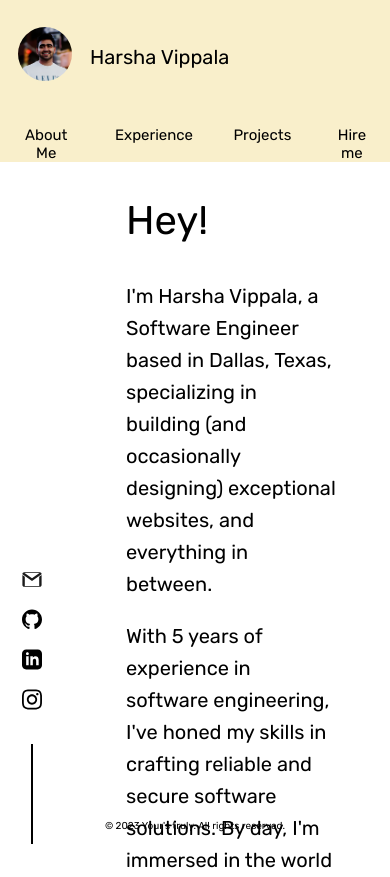
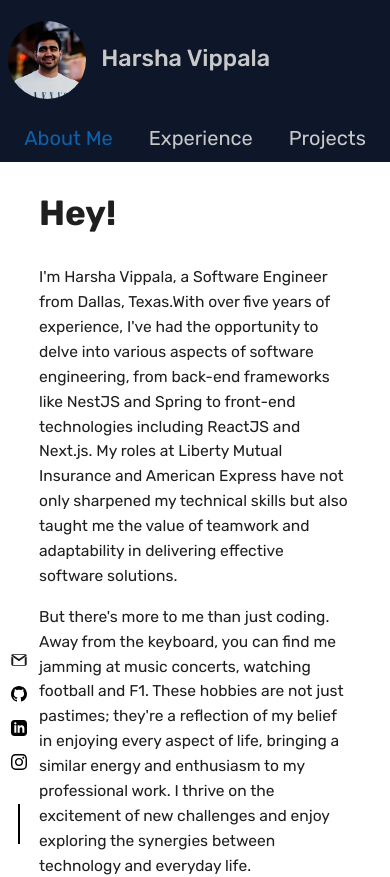
Before and after one commit to HarshaVippala/canvas, a Next.js app: page / in a window 390 px wide. Shown: the top 877 px of the page. Built offline with nearby package versions, Linux system fonts and the light colour scheme.

Commit message:
chore: misc update

```diff
--- a/components/sidebar.module.css
+++ b/components/sidebar.module.css
@@ -1,7 +1,7 @@
 .fixedContainer {
     position: fixed;
     bottom: 0;
-    left: 5%;
+    left: 2rem;;
     display: flex;
     flex-direction: column;
     align-items: center;
@@ -9,6 +9,10 @@
 
 .socialIcons {
     margin-bottom: 20px;
+  }
+
+  .socialIcons img:hover{
+    transform: scale(1.5)
   }
 
   .socialIcons a {
@@ -20,6 +24,7 @@
   .socialIcons img {
     width: 25px;
     height: 25px;
+    transition: transform 0.3s ease;
   }
 
 .verticalLineLeft {
@@ -27,3 +32,43 @@
     width: 2px;
     background-color: rgb(0, 0, 0);
   }
+
+
+
+  @media (max-width: 768px) {
+    .fixedContainer {
+      position: fixed;
+      bottom: 0;
+      left: 0.5rem;;
+      display: flex;
+      flex-direction: column;
+      align-items: center;
+  }
+
+  .socialIcons {
+      margin-bottom: 20px;
+    }
+
+    .socialIcons img:hover{
+      transform: scale(1.5)
+    }
+
+    .socialIcons a {
+      display: block;
+      padding: 10%;
+      margin-bottom: 10px;
+    }
+
+    .socialIcons img {
+      width: 20px;
+      height: 20px;
+      transition: transform 0.3s ease;
+    }
+
+  .verticalLineLeft {
+      height: 40px;
+      width: 2px;
+      background-color: rgb(0, 0, 0);
+    }
+
+  }
--- a/pages/index.js
+++ b/pages/index.js
@@ -6,31 +6,8 @@ import Sidebar from "../components/sidebar";
 import Link from "next/link";
 
 export default function LandingPage() {
-  const [typedText, setTypedText] = useState("");
-  const [completedFirstText, setCompletedFirstText] = useState(false);
-
-  const targetText = "Haarsha Vippala";
-  const subTargetText = " Software Engineer";
-
-  useEffect(() => {
-    let index = 0;
-
-    const typingInterval = setInterval(() => {
-      if (!completedFirstText) {
-        if (index < targetText.length) {
-          setTypedText((prevText) => prevText + targetText.charAt(index));
-          index++;
-        } else {
-          setCompletedFirstText(true);
-        }
-      }
-    }, 50);
-
-    return () => clearInterval(typingInterval);
-  }, [completedFirstText]);
-
   return (
-    <div className={styles.container}>
+    <div>
       <div className={styles.topContainer}>
         <Head>
           <meta
@@ -47,52 +24,47 @@ export default function LandingPage() {
           />
         </Head>
         <Sidebar />
-        <div className={styles.textContainer}>
+        <div>
+          <img
+            id="zoom-image"
+            src="/pixelup.jpg"
+            alt="my picture"
+            className={styles.myimage}
+          />
           <h1 id="typed-output" className={styles.h1}>
-            <img
-              id="zoom-image"
-              src="/pixelup.jpg"
-              alt="my picture"
-              className={styles.myimage}
-            />
             Harsha Vippala
           </h1>
         </div>
         <div className={styles.buttonsContainer}>
-          <button className={styles.button}>About Me</button>
+          <button className={styles.aboutButton}>About Me</button>
           <Link href="/experiences">
             <button className={styles.button}>Experience</button>
           </Link>
           <Link href="projects">
             <button className={styles.button}>Projects</button>
           </Link>
-          <Link href="/hireMe">
-            <button className={styles.button}>Hire me</button>
-          </Link>
         </div>
       </div>
       <div className={styles.bottomContainer}>
         <h1 className={styles.aboutHeading}> Hey! </h1>
         <p className={styles.aboutText}>
-          I'm Harsha Vippala, a Software Engineer based in Dallas, Texas,
-          specializing in building (and occasionally designing) exceptional
-          websites, and everything in between.
+          I'm Harsha Vippala, a Software Engineer from Dallas, Texas.With over
+          five years of experience, I've had the opportunity to delve into
+          various aspects of software engineering, from back-end frameworks like
+          NestJS and Spring to front-end technologies including ReactJS and
+          Next.js. My roles at Liberty Mutual Insurance and American Express
+          have not only sharpened my technical skills but also taught me the
+          value of teamwork and adaptability in delivering effective software
+          solutions.
         </p>
         <p className={styles.aboutText}>
-          With 5 years of experience in software engineering, I've honed my
-          skills in crafting reliable and secure software solutions. By day, I'm
-          immersed in the world of software development, working on back-end
-          application development using JavaScript, Java, TypeScript and Python.
-          I'm well-versed in frameworks like NestJS, React, Spring, Next.js,
-          GraphQL, and gRPC, and I'm proficient with databases like SQL,
-          Redshift, MongoDB, Postgres, and DynamoDB.
-        </p>
-        <p className={styles.aboutText}>
-          But when I'm not debugging life's challenges, you can catch me at
-          music concerts, passionately cheering for machester city and redbull.
-          This is my little corner of the internet where the binary world of
-          coding seamlessly mingles with the colorful world of music, sports,
-          and f1.Welcome to my digital realm! 🎮🎶⚽🏎️"
+          But there's more to me than just coding. Away from the keyboard, you
+          can find me jamming at music concerts, watching football and F1. These
+          hobbies are not just pastimes; they're a reflection of my belief in
+          enjoying every aspect of life, bringing a similar energy and
+          enthusiasm to my professional work. I thrive on the excitement of new
+          challenges and enjoy exploring the synergies between technology and
+          everyday life.
         </p>
       </div>
       <Analytics />
--- a/pages/projects.js
+++ b/pages/projects.js
@@ -1,10 +1,39 @@
-import React from 'react';
-import Sidebar from '../components/sidebar';
+import React from "react";
+import Sidebar from "../components/sidebar";
+import styles from "/styles/projects.module.css";
+import Head from "next/head";
+import Link from "next/link";
 
 export default function AboutPage() {
   return (
     <div>
+      <Head>
+        <meta name="viewport" content="width=device-width, initial-scale=1.0" />
+        <title>Projects</title>
+        <link rel="preconnect" href="https://fonts.googleapis.com" />
+        <link rel="preconnect" href="https://fonts.gstatic.com" crossorigin />
+        <link
+          href="https://fonts.googleapis.com/css2?family=Rubik:wght@400;500;700&display=swap"
+          rel="stylesheet"
+        />
+      </Head>
+      <div className={styles.topContainer}>
+        <div className={styles.buttonsContainer}>
+          <Link href="/">
+            <button className={styles.button}>About Me</button>
+          </Link>
+          <Link href="/experiences">
+            <button className={styles.button}>Experience</button>
+          </Link>
+          <button className={styles.projectsButton}>Projects</button>
+        </div>
+      </div>
       <Sidebar />
+      <footer className={styles.footer}>
+        <p className={styles.footerText}>
+          &copy; 2023 Your's truly. All rights reserved.
+        </p>
+      </footer>
     </div>
   );
 }
--- a/styles/Home.module.css
+++ b/styles/Home.module.css
@@ -4,36 +4,46 @@
 }
 
 .topContainer {
-  background-color: rgb(249, 239, 203);
+  background-color:  rgba(14,23,42,255);
   width: 100%;
-  height: 9rem;
-  display: absolute;
+  height: 8rem;
+  display: flex;
 }
 
 .bottomContainer {
   padding-left: 7rem;
-  padding-right: 3rem;
+  padding-right: 7rem;
+  padding-top: 2rem;
   width: fit-content;
   left: 3rem;
+
+}
+
+.aboutButton {
+  color: rgb(11, 97, 171) !important;
 }
 
 .aboutText {
   font-family: "Rubik", sans-serif;
   font-weight: 400;
   font-size: 20px;
+  color: #1f1f1f;
 }
+
 .aboutHeading {
   font-family: "Rubik", sans-serif;
-  font-weight: 400;
-  font-size: 40px;
+  font-weight: 700; /* Changed from 400 to 700 for emphasis */
+  font-size: 35px;
+  color: #1f1f1f;
 }
 
 .buttonsContainer {
   display: flex;
-  justify-content: center; /* Center horizontally */
+  justify-content: center;
   position: absolute;
-  top: 6rem; /* Adjust the distance from the bottom */
+  top: 5rem;
   width: 100%;
+  color: rgb(200, 200, 200);
 }
 
 .buttonsContainer button {
@@ -44,7 +54,7 @@
   cursor: pointer;
   font-family: "Rubik", sans-serif;
   font-size: 20px;
-  color: #000000; /* Text color */
+  color: rgb(200, 200, 200); /* Text color */
   transition: color 0.3s; /* Add a smooth background color transition */
 }
 
@@ -59,7 +69,7 @@
 
 /* Hover effect for buttons */
 .buttonsContainer button:hover {
-  color: rgb(11, 97, 171); /* Darker background color on hover */
+  color: rgb(33, 95, 158); /* Darker background color on hover */
 }
 
 .footer {
@@ -67,7 +77,7 @@
   bottom: 0;
   left: 0;
   width: 100%;
-  color: #000000;
+  color: #1f1f1f;
   text-align: center;
 }
 
@@ -78,19 +88,19 @@
 }
 
 .h1 {
-  padding: 10px 0;
-  color: rgb(0, 0, 0);
+  padding: 0px 0;
+  color: rgb(200, 200, 200);
   font-family: "Rubik", sans-serif;
   font-weight: 400;
   font-size: 35px;
-  position: fixed;
-  top: 0rem;
+  position: relative;
+  top: -3rem;
   left: 8rem;
 }
 
 .myimage {
-  position: fixed;
-  top: 1.5rem;
+  position: relative;
+  top: 1.8rem;
   left: 3rem;
   width: 4rem;
   height: 4rem;
@@ -169,41 +179,96 @@
 
 @media (max-width: 768px) {
   .container {
+    padding-top: 0;
+  }
+
+  .topContainer {
+    height: 9rem; /* Adjust height for mobile */
+  }
+
+  .bottomContainer {
     padding-top: 0rem;
   }
 
   .h1 {
-    font-size: 20px;
-    left: 5rem;
-    top: 1rem;
+    font-size: 4vw; /* Responsive font size */
+    left: 60%; /* Use percentage for positioning */
+    font-weight: 500;
   }
 
   .h2 {
-    font-size: 20px;
+    font-size: 5vw; /* Responsive font size */
   }
 
   .myimage {
-    width: 3rem;
-    height: 3rem;
-    left: 1rem;
+    top: 13%;
+    width: 1vw; /* Responsive image size */
+    height: 1vw; /* Responsive image size */
+    left: 5%; /* Use percentage for positioning */
   }
 
-  .topPortion {
-    height: 10rem;
-    width: 100%;
+  /* Adjusting button styles for mobile */
+.buttonsContainer {
+  display: flex;
+  justify-content: center; /* Center horizontally */
+  position: absolute;
+  top: 6rem; /* Adjust the distance from the bottom */
+  width: 100%;
+}
+
+.buttonsContainer button {
+  margin: 1rem;
+  padding: 0;
+  background: none; /* Remove background */
+  border: none; /* Remove border */
+  cursor: pointer;
+  font-family: "Rubik", sans-serif;
+  font-size: 20px;
+  color: rgb(200, 200, 200); /* Text color */
+  transition: color 0.3s; /* Add a smooth background color transition */
+}
+
+  .aboutText {
+    font-size: 4vw; /* Responsive font size */
+  }
+
+  .bottomContainer {
+    padding-left: 10%; /* Use percentage for padding */
+    padding-right: 10%; /* Use percentage for padding */
+    width: 100%; /* Adjust width to be responsive */
+  }
+
+  .footer {
+    font-size: 4vw; /* Responsive font size */
+    position: relative;
+
+  }
+
+  /* Ensure social icons are large enough to be touch-friendly */
+  .socialIcons a {
+    padding: 5%; /* Increase padding */
   }
 
   .socialIcons img {
-    width: 20px;
-    height: 20px;
+    width: 10vw; /* Responsive size */
+    height: auto; /* Maintain aspect ratio */
+  }
+}
+
+/* Adding an additional media query for smaller mobile devices */
+@media (max-width: 480px) {
+  /* Further reduce font sizes and adjust layouts for smaller screens */
+  .h1, .h2 {
+    font-size: 6vw; /* Slightly larger font size for very small screens */
   }
 
-  .button {
-    font-size: 15px !important;
+  .myimage {
+    width: 20vw; /* Larger image size for very small screens */
+    height: 20vw; /* Larger image size for very small screens */
   }
 
-  .buttonsContainer {
-    flex-direction: row; /* Stack buttons vertically */
-    gap: 0.25rem; /* Add spacing between buttons */
-  }
+  /* Adjust padding and margins for touch targets and spacing */
+
+
+  /* ... Add additional styles as needed ... */
 }
--- a/styles/exp.module.css
+++ b/styles/exp.module.css
@@ -1,7 +1,7 @@
 .topContainer {
-    background-color: rgb(249, 239, 203);
+  background-color:  rgba(14,23,42,255);
   width: 100%;
-    height: 5rem;
+  height: 8rem;
   display: flex;
 }
 
@@ -16,5 +16,49 @@
   font-family: "Rubik", sans-serif;
   font-weight: 500;
   font-size: 30px;
-    margin-left: 1rem;
+  margin-top: 5rem;
+  margin-left: 3rem;
 }
+
+.buttonsContainer {
+  display: flex;
+  justify-content: center;
+  position: absolute;
+  top: 5rem;
+  width: 100%;
+}
+
+.buttonsContainer button {
+  margin: 1rem;
+  padding: 0;
+  background: none; /* Remove background */
+  border: none; /* Remove border */
+  cursor: pointer;
+  font-family: "Rubik", sans-serif;
+  font-size: 20px;
+  color: rgb(200, 200, 200); /* Text color */
+  transition: color 0.3s; /* Add a smooth background color transition */
+}
+
+.buttonsContainer button:hover {
+  color: rgb(11, 97, 171); /* Darker background color on hover */
+}
+
+.experienceButton {
+  color: rgb(11, 97, 171) !important;
+}
+
+.footer {
+  position: relative;
+  bottom: 0;
+  left: 0;
+  width: 100%;
+  color: #000000;
+  text-align: center;
+}
+
+.footerText {
+  font-size: 10px !important;
+  font-family: "Rubik", sans-serif;
+  font-weight: 400;
+}
--- /dev/null
+++ b/styles/projects.module.css
@@ -0,0 +1,62 @@
+.topContainer {
+    background-color: rgba(14,23,42,255);
+    width: 100%;
+    height: 8rem;
+    display: flex;
+  }
+
+  .bottomContainer {
+    padding-left: 7rem;
+    padding-right: 3rem;
+    width: fit-content;
+    left: 3rem;
+  }
+
+  .h1 {
+    font-family: "Rubik", sans-serif;
+    font-weight: 500;
+    font-size: 30px;
+    margin-top: 5rem;
+    margin-left: 3rem;
+  }
+
+  .buttonsContainer {
+    display: flex;
+    justify-content: center; /* Center horizontally */
+    position: absolute;
+    top: 5rem; /* Adjust the distance from the bottom */
+    width: 100%;
+  }
+
+  .buttonsContainer button {
+    margin: 1rem;
+    padding: 0;
+    background: none; /* Remove background */
+    border: none; /* Remove border */
+    cursor: pointer;
+    font-family: "Rubik", sans-serif;
+    font-size: 20px;
+    color: rgb(200, 200, 200); /* Text color */
+    transition: color 0.3s; /* Add a smooth background color transition */
+  }
+
+  .buttonsContainer button:hover {
+    color: rgb(11, 97, 171); /* Darker background color on hover */
+  }
+
+  .projectsButton {
+    color: rgb(11, 97, 171) !important;
+  }
+
+  .footer {
+    position: relative;
+    width: 100%;
+    color: #000000;
+    text-align: center;
+  }
+
+  .footerText {
+    font-size: 10px;
+    font-family: "Rubik", sans-serif;
+    font-weight: 400;
+  }
```
Also changed, not shown: pages/experiences.js (+15 -1 lines), pages/hireMe.js (deleted, +0 -8 lines), pages/posts/first-post.js (deleted, +0 -17 lines). Lines whose indentation alone changed are shown as unchanged.
